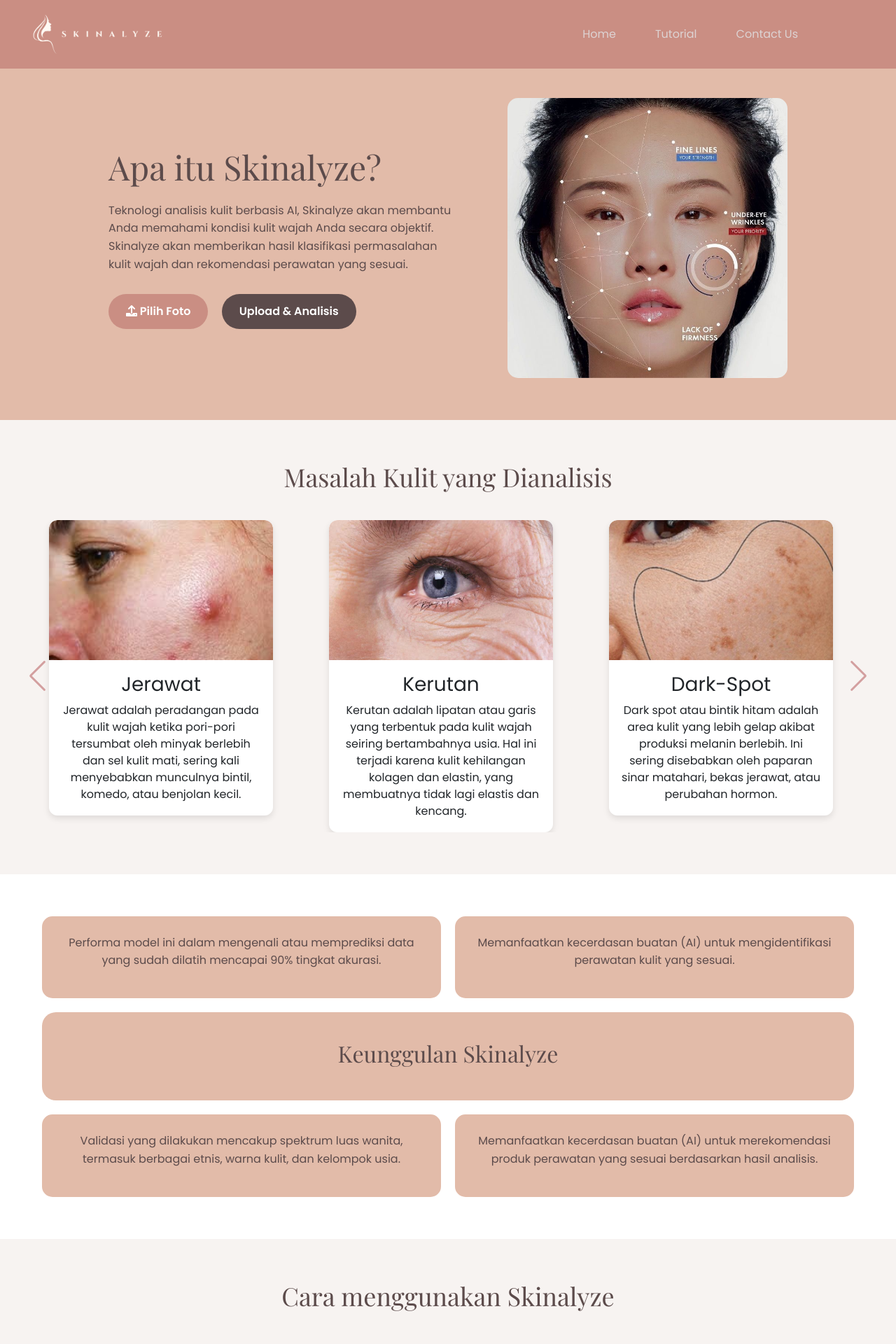
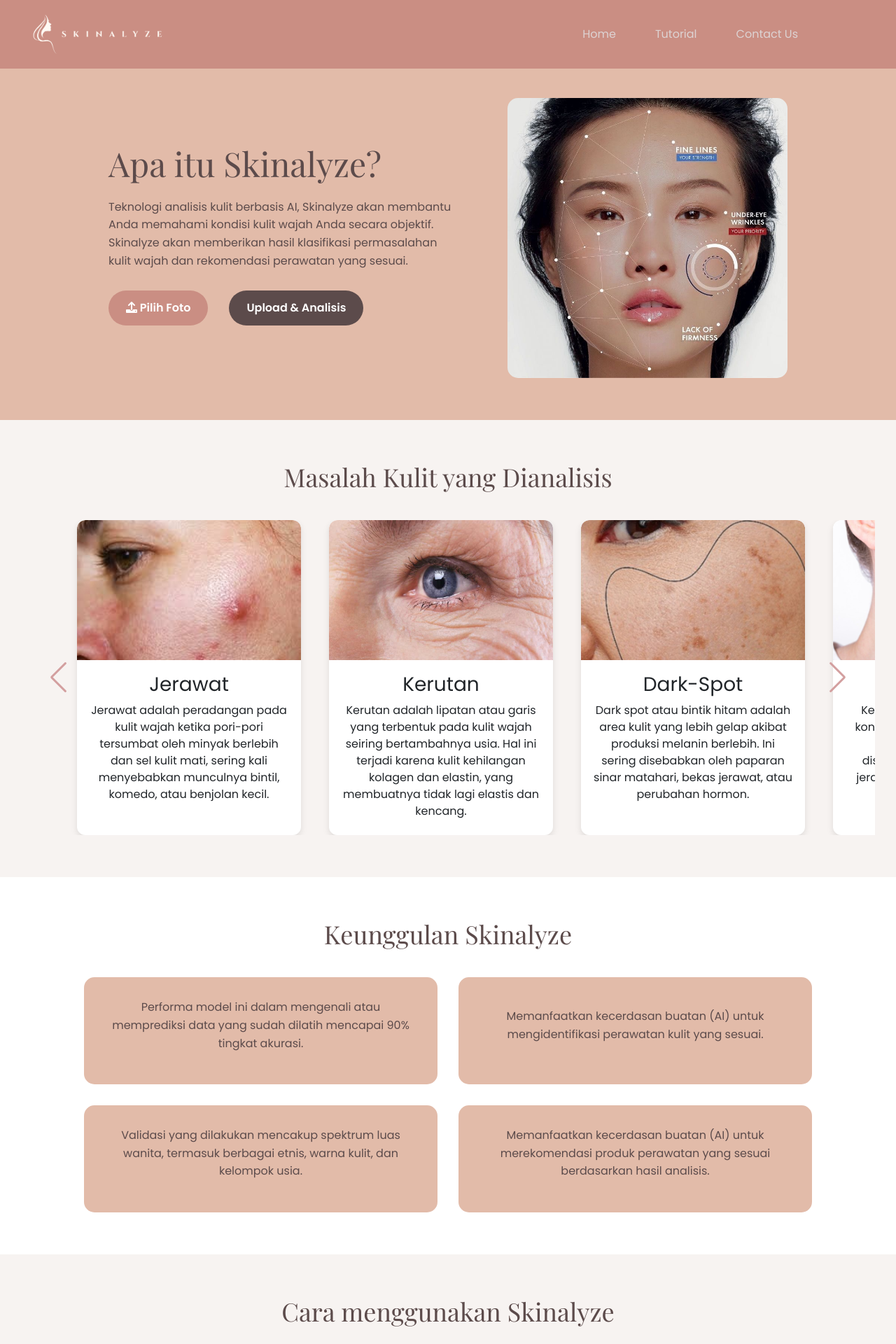
Before and after one commit to gracealynn/SKRIPSI, a Flask app: page / in a window 1280 px wide. Shown: the top 1920 px of the page at 70% size. Run offline with Flask 3, Linux system fonts and the light colour scheme; parts of the project's set-up code (start-up, migrations or seed data) failed here and were passed over; some libraries are stand-ins or nearby versions.

Commit message:
faith push 1

```diff
--- a/app1.py
+++ b/app1.py
@@ -293,4 +293,4 @@
         return f"Gemini error: {e}"
 
 if __name__ == "__main__":
-    app.run(debug=True, host="0.0.0.0", port=5000)
+    app.run(debug=False, host="0.0.0.0", port=5000)
--- a/static/css/style.css
+++ b/static/css/style.css
@@ -81,7 +81,7 @@
 /* Card lebih besar */
 .problems .card {
   width: 320px !important; /* lebar card lebih besar */
-  min-height: 420px !important; /* tinggi minimal lebih tinggi */
+  min-height: 450px; /* tinggi minimal lebih tinggi */
   display: flex;
   flex-direction: column;
   margin: 0 auto !important;
@@ -146,6 +146,20 @@
 .swiper-button-next,
 .swiper-button-prev {
   color: #d39f9f; /* Menggunakan warna teks utama Anda */
+}
+
+/* Atur posisi panah swiper agar seimbang kiri-kanan */
+.swiper-button-prev {
+  left: 40px !important; /* jarak dari sisi kiri layar */
+}
+
+.swiper-button-next {
+  right: 40px !important; /* jarak dari sisi kanan layar */
+}
+
+/* Tambah sedikit ruang antar panah dan card */
+.problems .swiper {
+  padding: 0 60px; /* beri padding kiri-kanan agar panah tidak menempel ke card */
 }
 
 .hero {
@@ -247,6 +261,27 @@
   background-color: #ca8e83;
 }
 
+/* Spinner kecil di dalam tombol */
+.analyze-btn .spinner {
+  font-size: 14px;
+  vertical-align: middle;
+  color: #fff;
+}
+
+.upload-actions {
+  display: flex;
+  align-items: center;
+  gap: 15px; /* jarak antar tombol */
+  margin-top: 15px;
+}
+
+.file-message {
+  display: block;
+  margin-top: 10px;
+  color: #5c4b4b;
+  font-weight: 600;
+}
+
 /* Sections */
 section {
   padding: 60px 0;
@@ -263,33 +298,38 @@
 /* Advantages */
 .advantages {
   background-color: var(--secondary-color);
+  padding: 60px 100px;
 }
 
 .advantage-grid {
   display: grid;
   grid-template-columns: repeat(2, 1fr);
-  gap: 20px;
-  align-items: center;
+  gap: 30px;
+  justify-items: center;
+  align-items: stretch;
+  margin: 0 auto;
 }
 
 .advantage-card {
   background-color: var(--primary-color);
-  padding: 25px;
+  padding: 30px;
   border-radius: 15px;
   text-align: center;
+  display: flex;
+  align-items: center;
+  justify-content: center;
+  box-sizing: border-box;
+  transition: all 0.3s ease;
 }
 
-.main-advantage {
-  grid-column: 1 / span 2;
-  background-color: var(--primary-color);
-  padding: 40px;
-  border-radius: 20px;
-  text-align: center;
-}
-
-.main-advantage h2 {
-  font-family: "Playfair Display", serif;
-  color: var(--heading-color);
+@media (max-width: 992px) {
+  .advantage-grid {
+    grid-template-columns: 1fr;
+    max-width: 90%;
+  }
+  .advantages {
+    padding: 40px 30px;
+  }
 }
 
 /* Tutorial */
--- a/templates/hasil.html
+++ b/templates/hasil.html
@@ -53,7 +53,7 @@
       <div class="hero"></div>
       <!-- Judul -->
         <h2>Hasil Analisis</h2>
-      <h3>{{ prediction }} ({{ confidence }})</h3>
+      <h3>{{ prediction }}</h3>
 
       <div class="gradcam-section">
         <div class="gradcam-card">
@@ -85,8 +85,8 @@
       </div>
       {% endif %}
 
-      <div class="back-btn-container">
-        <a href="{{ url_for('index') }}">← Upload gambar lain</a>
+      <div class="scan-new-container">
+        <a href="{{ url_for('index') }}" class="scan_new_btn">Upload gambar lain</a>
       </div>
     </section>
   </body>
--- a/templates/index.html
+++ b/templates/index.html
@@ -23,11 +23,6 @@
       integrity="sha384-QWTKZyjpPEjISv5WaRU9OFeRpok6YctnYmDr5pNlyT2bRjXh0JMhjY6hW+ALEwIH"
       crossorigin="anonymous"
     />
-    <script
-      src="https://cdn.jsdelivr.net/npm/bootstrap@5.3.3/dist/js/bootstrap.bundle.min.js"
-      integrity="sha384-YvpcrYf0tY3lHB60NNkmXc5s9fDVZLESaAA55NDzOxhy9GkcIdslK1eN7N6jIeHz"
-      crossorigin="anonymous"
-    ></script>
     <link
       rel="stylesheet"
       href="https://cdn.jsdelivr.net/npm/swiper@10/swiper-bundle.min.css"
@@ -93,7 +88,12 @@
               </div>
               {% endif %}
 
-              <form action="/" method="POST" enctype="multipart/form-data">
+              <form
+                action="/"
+                method="POST"
+                enctype="multipart/form-data"
+                id="uploadForm"
+              >
                 <input
                   type="file"
                   name="file"
@@ -101,14 +101,26 @@
                   accept="image/*"
                   hidden
                   required
-                  onchange="document.getElementById('fileName').textContent = this.files[0].name"
                 />
-                <label for="fileInput" class="upload-btn">
-                  <i class="fas fa-upload"></i> Pilih Foto
-                </label>
-                <button type="submit" class="analyze-btn">
-                  Upload & Analisis
-                </button>
+
+                <div class="upload-actions">
+                  <label for="fileInput" class="upload-btn">
+                    <i class="fas fa-upload"></i> Pilih Foto
+                  </label>
+
+                  <button type="submit" class="analyze-btn" id="analyzeBtn">
+                    <span class="btn-text">Upload & Analisis</span>
+                    <span
+                      class="spinner"
+                      style="display: none; margin-left: 8px"
+                    >
+                      <i class="fas fa-spinner fa-spin"></i>
+                    </span>
+                  </button>
+                </div>
+
+                <!-- Pesan file terpilih -->
+                <span id="fileMessage" class="file-message"></span>
               </form>
             </div>
 
@@ -239,6 +251,7 @@
 
       <section class="advantages">
         <div class="container">
+          <h2 class="section-title">Keunggulan Skinalyze</h2>
           <div class="advantage-grid">
             <div class="advantage-card">
               <p>
@@ -251,9 +264,6 @@
                 Memanfaatkan kecerdasan buatan (AI) untuk mengidentifikasi
                 perawatan kulit yang sesuai.
               </p>
-            </div>
-            <div class="main-advantage">
-              <h2>Keunggulan Skinalyze</h2>
             </div>
             <div class="advantage-card">
               <p>
@@ -278,39 +288,37 @@
             <div class="step">
               <div class="step-img">
                 <img
-                  src="{{ url_for('static', filename='img/Tutorial1.png') }}"
+                  src="{{ url_for('static', filename='img/tutor1.png') }}"
                   class="card-img-top"
                   alt="Kulit Berminyak"
                 />
               </div>
               <h3>Ambil atau Upload Selfie</h3>
-              <p>Foto wajah frontal dengan pencahayaan yang baik.</p>
+              <p>Foto wajah yang bermasalah dengan pencahayaan yang baik.</p>
             </div>
             <div class="step">
               <div class="step-img">
                 <img
-                  src="{{ url_for('static', filename='img/Tutorial2.png') }}"
+                  src="{{ url_for('static', filename='img/tutor2.png') }}"
                   class="card-img-top"
                   alt="Kulit Berminyak"
                 />
               </div>
               <h3>Hasil Analisis</h3>
-              <p>
-                Grad-CAM, Hasil Analisis, Penjelasan Jerawat & Penjelasan hasil
-                analisis.
-              </p>
+              <p>Grad-CAM, Hasil Analisis & Penjelasan hasil analisis.</p>
             </div>
             <div class="step">
               <div class="step-img">
                 <img
-                  src="https://i.ibb.co/h9yTz7K/Tutorial-Step3.png"
-                  alt="Step 3: Treatment recommendations"
+                  src="{{ url_for('static', filename='img/tutor3.png') }}"
+                  class="card-img-top"
+                  alt="Kulit Berminyak"
                 />
               </div>
               <h3>Rekomendasi Perawatan</h3>
               <p>
-                Rekomendasi Perawatan, Kandungan yang dibutuhkan, Product, Nama
-                Product, Hasil Produk & Kandungan pada produk.
+                Rekomendasi Perawatan, Kandungan yang dibutuhkan, Product
+                &Kandungan pada produk.
               </p>
             </div>
           </div>
@@ -354,5 +362,47 @@
     <script src="https://cdn.jsdelivr.net/npm/swiper@10/swiper-bundle.min.js"></script>
     <script src="{{ url_for('static', filename='js/navscroll.js') }}"></script>
     <script src="{{ url_for('static', filename='js/swiper.js') }}"></script>
+    <script>
+      document.addEventListener("DOMContentLoaded", function () {
+        const navLinks = document.querySelectorAll(".navbar-nav .nav-link");
+        const navbarCollapse = document.querySelector(".navbar-collapse");
+
+        navLinks.forEach(function (link) {
+          link.addEventListener("click", function () {
+            const bsCollapse = new bootstrap.Collapse(navbarCollapse, {
+              toggle: false,
+            });
+            bsCollapse.hide();
+          });
+        });
+      });
+    </script>
+    <script>
+      document.addEventListener("DOMContentLoaded", function () {
+        const fileInput = document.getElementById("fileInput");
+        const fileMessage = document.getElementById("fileMessage");
+        const uploadForm = document.getElementById("uploadForm");
+        const analyzeBtn = document.getElementById("analyzeBtn");
+        const btnText = analyzeBtn.querySelector(".btn-text");
+        const spinner = analyzeBtn.querySelector(".spinner");
+
+        // tampilkan pesan file terpilih
+        fileInput.addEventListener("change", function () {
+          if (this.files.length > 0) {
+            fileMessage.textContent =
+              "✔️ " + this.files[0].name + " berhasil dipilih";
+          } else {
+            fileMessage.textContent = "";
+          }
+        });
+
+        // tampilkan spinner saat submit
+        uploadForm.addEventListener("submit", function () {
+          btnText.textContent = "Sedang menganalisis...";
+          spinner.style.display = "inline-block";
+          analyzeBtn.disabled = true; // disable biar tidak double klik
+        });
+      });
+    </script>
   </body>
 </html>
```
Also changed, not shown: static/css/hasil.css (+83 -55 lines), static/img/tutor1.png (added), static/img/tutor2.png (added), static/img/tutor3.png (added).
